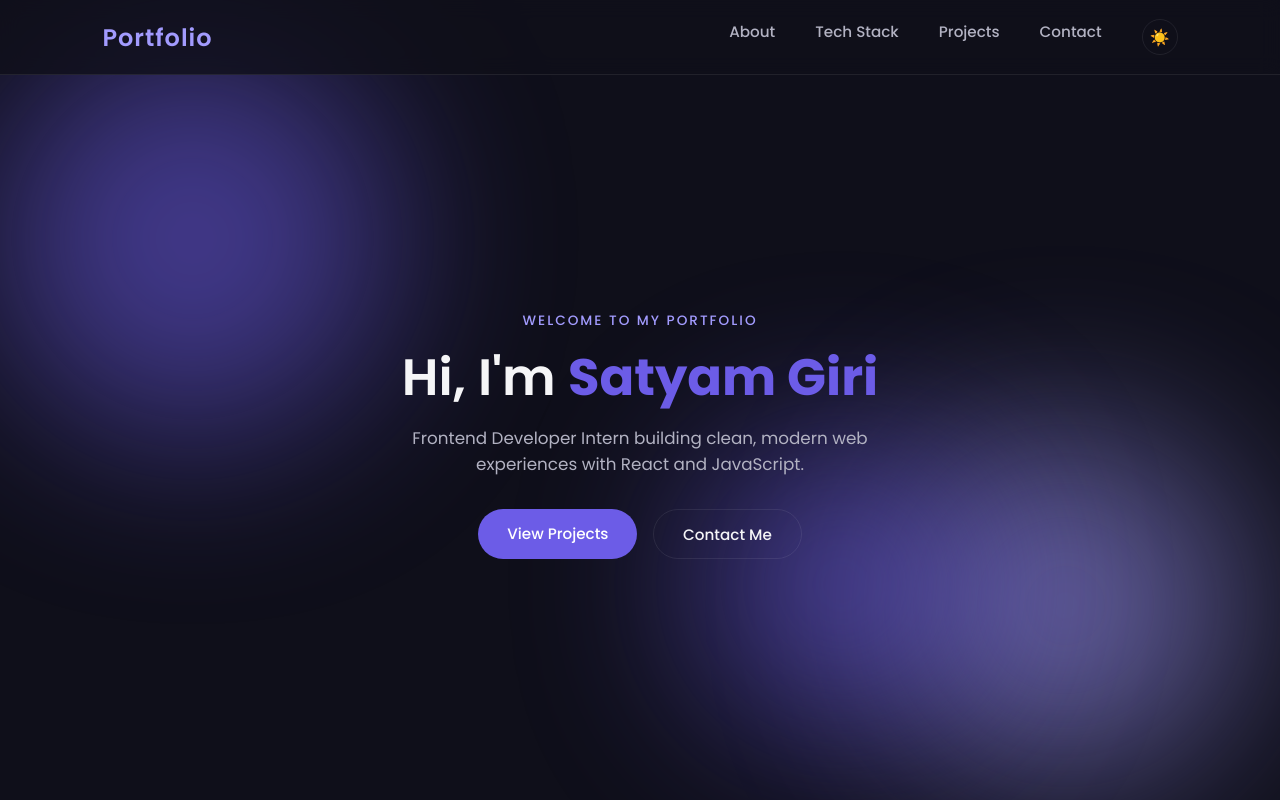
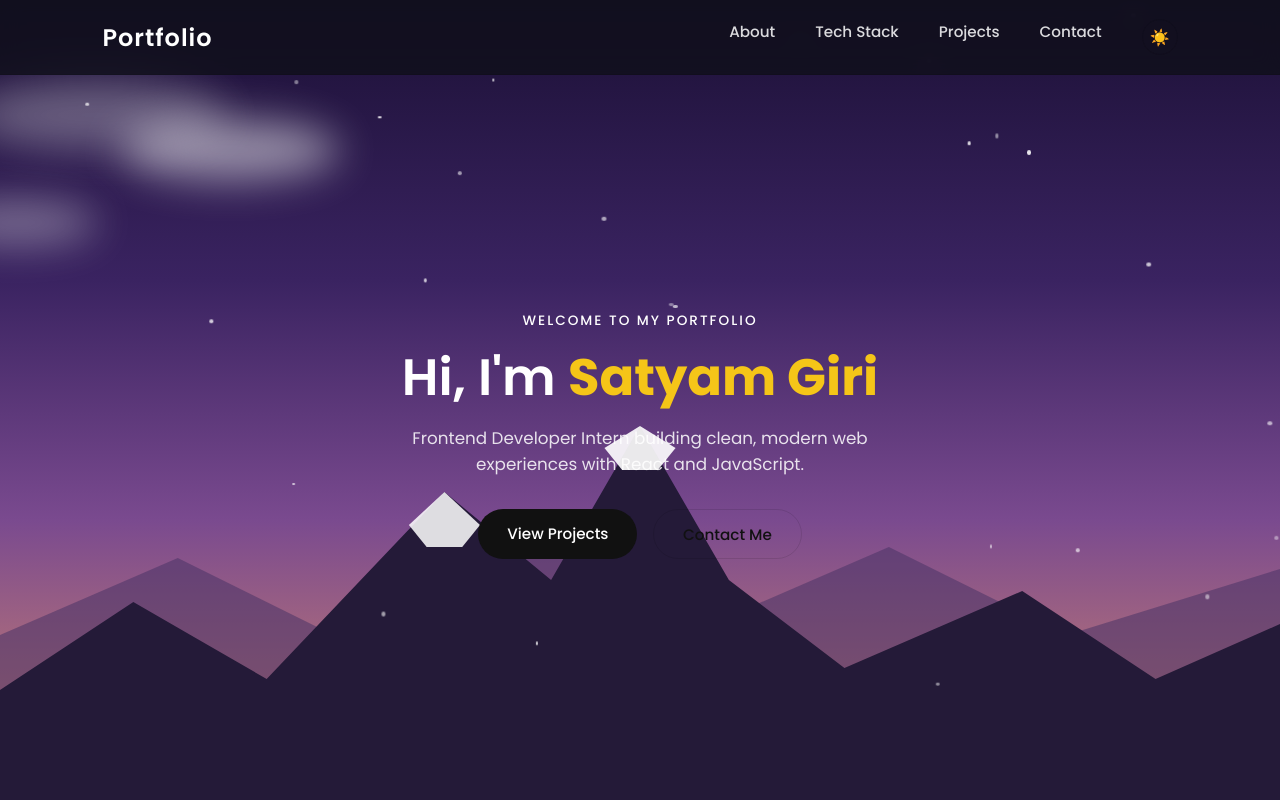
Before and after one commit to satyamgiri9846-cmyk/my-portfolio, a React (Vite) app: page / in a window 1280 px wide. Shown: the top 800 px of the page. Built offline with nearby package versions, Linux system fonts and the light colour scheme.

Commit message:
Switch to light theme with mountain background; fix navbar and hero contrast

```diff
--- a/src/App.jsx
+++ b/src/App.jsx
@@ -4,6 +4,8 @@ import About from "./components/About";
 import TechStack from "./components/TechStack";
 import Projects from "./components/Projects";
 import Contact from "./components/Contact";
+import MountainBackground from "./components/MountainBackground";
+
 
 const navLinks = [
   { label: "About", href: "#about" },
@@ -48,11 +50,7 @@ const contactData = {
 function App() {
   return (
     <div>
-      <div className="bg-orbs">
-        <div className="orb orb-1"></div>
-        <div className="orb orb-2"></div>
-        <div className="orb orb-3"></div>
-      </div>
+      <MountainBackground />
       <Navbar siteName="Portfolio" links={navLinks} />
       <Hero
         greeting="Welcome to my portfolio"
--- a/src/components/Hero.css
+++ b/src/components/Hero.css
@@ -11,7 +11,7 @@
 }
 
 .hero span {
-  color: var(--accent-light);
+  color: #ffffff;
   font-weight: 500;
   letter-spacing: 2px;
   text-transform: uppercase;
@@ -21,10 +21,11 @@
 .hero h1 {
   font-size: 3.2rem;
   line-height: 1.2;
+  color: #ffffff;
 }
 
 .hero h1 span {
-  color: var(--accent);
+  color: #f5c518;
   text-transform: none;
   letter-spacing: 0;
   font-size: inherit;
@@ -32,7 +33,7 @@
 }
 
 .hero p {
-  color: var(--text-muted);
+  color: rgba(255, 255, 255, 0.85);
   max-width: 500px;
   font-size: 1.05rem;
 }
@@ -54,8 +55,8 @@
 }
 
 .btn-primary {
-  background: var(--accent);
-  color: white;
+  background: #111111;
+  color: #ffffff;
 }
 
 .btn-secondary {
@@ -66,7 +67,7 @@
 
 .btn:hover {
   transform: translateY(-3px);
-  box-shadow: 0 8px 20px rgba(108, 92, 231, 0.35);
+  box-shadow: 0 8px 20px rgba(0, 0, 0, 0.15);
 }
 
 @keyframes fadeInUp {
--- /dev/null
+++ b/src/components/MountainBackground.css
@@ -0,0 +1,130 @@
+.mountain-bg {
+  position: fixed;
+  top: 0;
+  left: 0;
+  width: 100%;
+  height: 100%;
+  overflow: hidden;
+  z-index: -1;
+  pointer-events: none;
+}
+
+.sky {
+  position: absolute;
+  inset: 0;
+  background: linear-gradient(
+    to bottom,
+    #1b1035 0%,
+    #3a2361 35%,
+    #7a4a8f 65%,
+    #d98a6b 100%
+  );
+}
+
+[data-theme="light"] .sky {
+  background: linear-gradient(
+    to bottom,
+    #cfe8f7 0%,
+    #eaf4fb 40%,
+    #fdf3e7 75%,
+    #fbe4c7 100%
+  );
+}
+
+.mountains-back,
+.mountains-front {
+  position: absolute;
+  bottom: 0;
+  left: 0;
+  width: 100%;
+  height: 55%;
+}
+
+.mountains-back {
+  opacity: 0.55;
+}
+
+:root {
+  --mountain-back: #4a3466;
+  --mountain-front: #241a38;
+}
+
+[data-theme="light"] {
+  --mountain-back: #b9c9d8;
+  --mountain-front: #7c8fa6;
+}
+
+.cloud {
+  position: absolute;
+  background: rgba(255, 255, 255, 0.5);
+  border-radius: 50%;
+  filter: blur(20px);
+}
+
+.cloud-1 {
+  width: 220px;
+  height: 60px;
+  top: 15%;
+  left: -10%;
+  animation: drift1 40s linear infinite;
+}
+
+.cloud-2 {
+  width: 160px;
+  height: 45px;
+  top: 25%;
+  left: -20%;
+  animation: drift2 55s linear infinite;
+  opacity: 0.7;
+}
+
+.cloud-3 {
+  width: 260px;
+  height: 70px;
+  top: 10%;
+  left: -15%;
+  animation: drift3 65s linear infinite;
+  opacity: 0.6;
+}
+
+@keyframes drift1 {
+  from { transform: translateX(0); }
+  to { transform: translateX(130vw); }
+}
+
+@keyframes drift2 {
+  from { transform: translateX(0); }
+  to { transform: translateX(140vw); }
+}
+
+@keyframes drift3 {
+  from { transform: translateX(0); }
+  to { transform: translateX(135vw); }
+}
+
+.snow-layer {
+  position: absolute;
+  inset: 0;
+}
+
+.snowflake {
+  position: absolute;
+  top: -10px;
+  background: white;
+  border-radius: 50%;
+  animation-name: fall;
+  animation-timing-function: linear;
+  animation-iteration-count: infinite;
+}
+
+@keyframes fall {
+  0% {
+    transform: translateY(0) translateX(0);
+  }
+  50% {
+    transform: translateY(50vh) translateX(15px);
+  }
+  100% {
+    transform: translateY(110vh) translateX(-10px);
+  }
+}
--- /dev/null
+++ b/src/components/MountainBackground.jsx
@@ -0,0 +1,59 @@
+import "./MountainBackground.css";
+
+function MountainBackground() {
+  const snowflakes = Array.from({ length: 40 });
+
+  return (
+    <div className="mountain-bg">
+      <div className="sky"></div>
+
+      <div className="cloud cloud-1"></div>
+      <div className="cloud cloud-2"></div>
+      <div className="cloud cloud-3"></div>
+
+      <svg
+        className="mountains-back"
+        viewBox="0 0 1440 400"
+        preserveAspectRatio="none"
+      >
+        <polygon
+          points="0,400 0,250 200,180 400,260 600,150 800,240 1000,170 1200,250 1440,190 1440,400"
+          fill="var(--mountain-back)"
+        />
+      </svg>
+
+      <svg
+        className="mountains-front"
+        viewBox="0 0 1440 400"
+        preserveAspectRatio="none"
+      >
+        <polygon
+          points="0,400 0,300 150,220 300,290 500,120 620,200 720,60 820,200 950,280 1150,210 1300,290 1440,240 1440,400"
+          fill="var(--mountain-front)"
+        />
+        {/* Snow caps */}
+        <polygon points="680,80 720,60 760,80 740,100 700,100" fill="#ffffff" opacity="0.9" />
+        <polygon points="460,150 500,120 540,150 520,170 480,170" fill="#ffffff" opacity="0.85" />
+      </svg>
+
+      <div className="snow-layer">
+        {snowflakes.map((_, i) => (
+          <span
+            key={i}
+            className="snowflake"
+            style={{
+              left: `${Math.random() * 100}%`,
+              animationDuration: `${6 + Math.random() * 8}s`,
+              animationDelay: `${Math.random() * 8}s`,
+              width: `${2 + Math.random() * 3}px`,
+              height: `${2 + Math.random() * 3}px`,
+              opacity: 0.4 + Math.random() * 0.5,
+            }}
+          ></span>
+        ))}
+      </div>
+    </div>
+  );
+}
+
+export default MountainBackground;
--- a/src/components/Navbar.css
+++ b/src/components/Navbar.css
@@ -12,7 +12,7 @@
 }
 
 .navbar h2 {
-  color: var(--accent-light);
+  color: #ffffff;
   letter-spacing: 1px;
 }
 
@@ -25,12 +25,12 @@
 .navbar ul li a {
   font-size: 0.95rem;
   font-weight: 500;
-  color: var(--text-muted);
+  color: rgba(255, 255, 255, 0.85);
   transition: color 0.25s ease;
 }
 
 .navbar ul li a:hover {
-  color: var(--accent-light);
+  color: var(--accent);
 }
 
 .theme-toggle {
--- a/src/index.css
+++ b/src/index.css
@@ -7,20 +7,20 @@
 }
 
 :root {
-  --bg-dark: #0f0f1a;
-  --bg-light: #16162a;
-  --accent: #6c5ce7;
-  --accent-light: #a29bfe;
-  --text-light: #f5f5f7;
-  --text-muted: #b2b2c2;
-  --border-color: rgba(255, 255, 255, 0.08);
+  --bg-dark: #ffffff;
+  --bg-light: #faf9f6;
+  --accent: #f5c518;
+  --accent-light: #111111;
+  --text-light: #111111;
+  --text-muted: #6b6b6b;
+  --border-color: rgba(0, 0, 0, 0.1);
 }
 
 [data-theme="light"] {
-  --bg-dark: #f5f5fa;
-  --bg-light: #ffffff;
-  --text-light: #1a1a2e;
-  --text-muted: #555566;
+  --bg-dark: #ffffff;
+  --bg-light: #faf9f6;
+  --text-light: #111111;
+  --text-muted: #6b6b6b;
   --border-color: rgba(0, 0, 0, 0.1);
 }
 
@@ -29,8 +29,6 @@ body {
   background-color: var(--bg-dark);
   color: var(--text-light);
   scroll-behavior: smooth;
-  overflow-x: hidden;
-  position: relative;
 }
 
 section {
```
